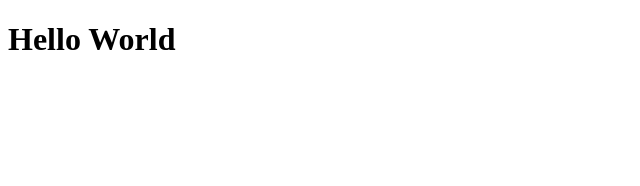
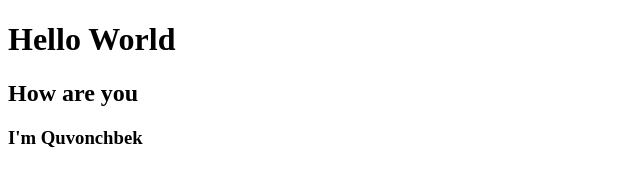
Before and after one commit to qilichov7/askarovich_dev, a plain HTML site: page index.html in a window 1280 px wide. Shown: the whole page, without its empty margins (0-640 px from the left). Drawn offline with Linux system fonts and the light colour scheme.

Commit message:
H2 vs h3 tag yozildi

```diff
--- a/index.html
+++ b/index.html
@@ -9,6 +9,7 @@
 </head>
 <body>
     <h1>Hello World</h1>
-
+    <h2>How are you</h2>
+    <h3>I'm Quvonchbek</h3>
 </body>
 </html>
```
